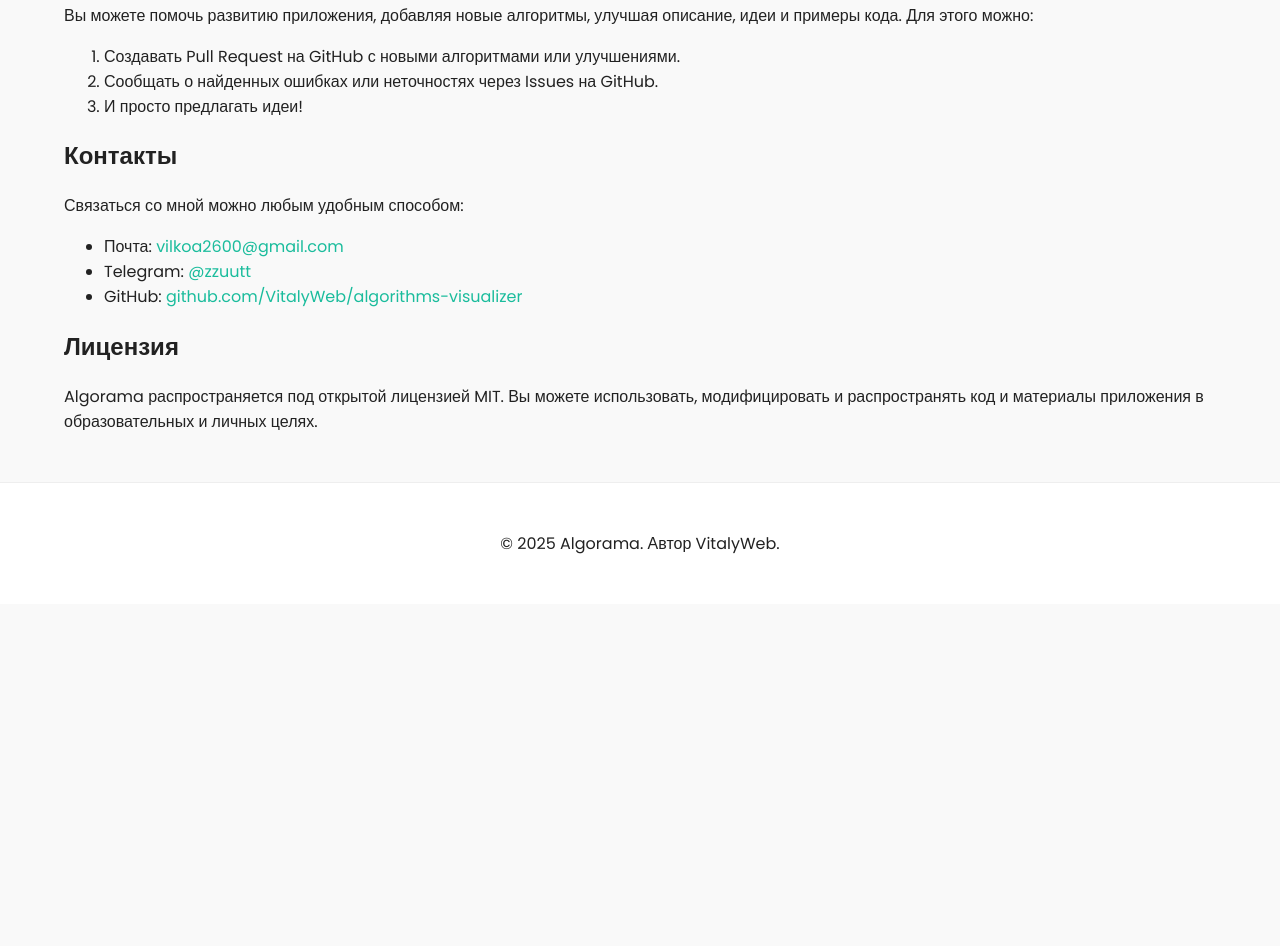
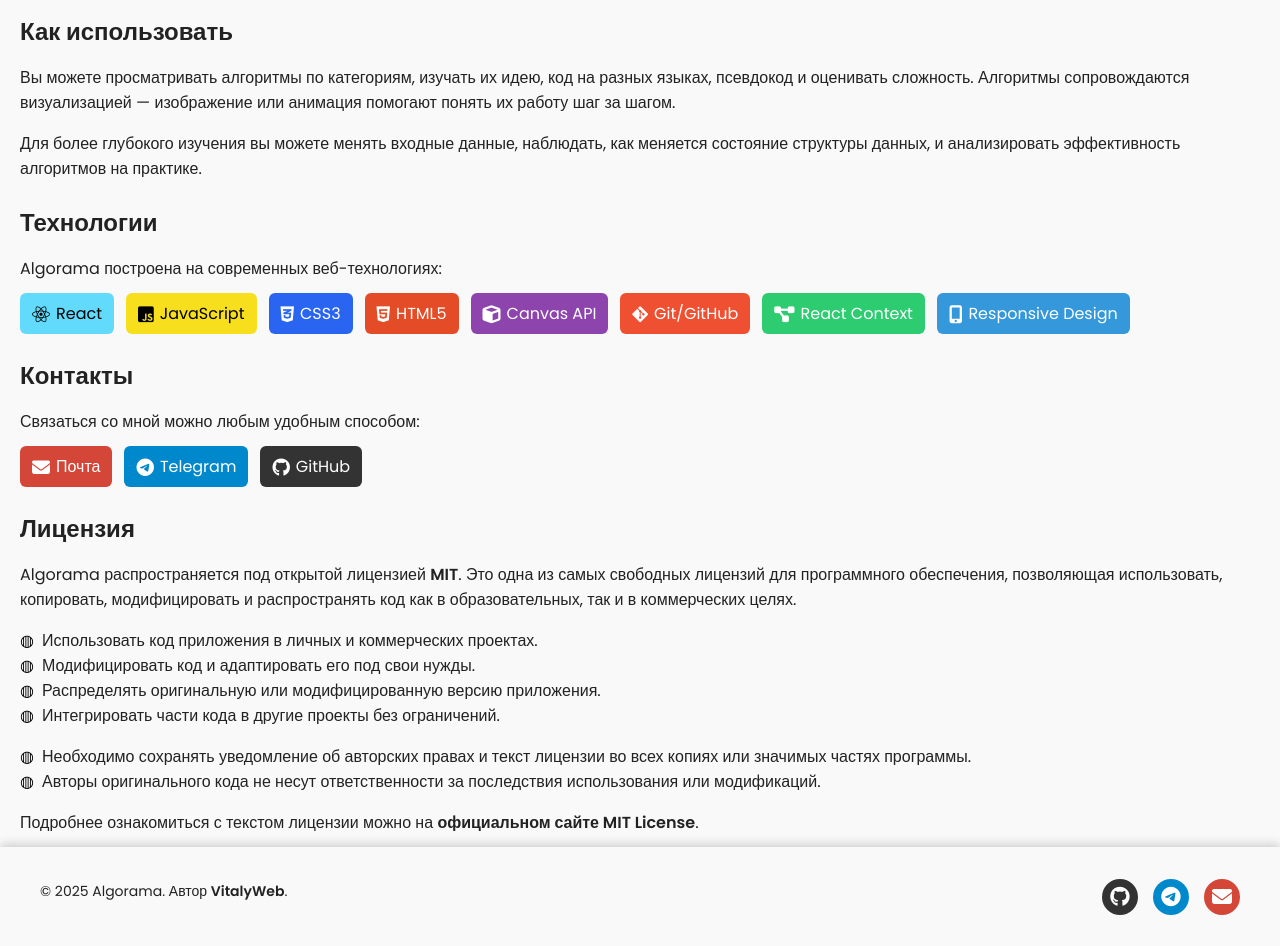
Before and after one commit to VitalyWeb/algorithms-visualizer, a React (Create React App) app: page /about in a window 1280 px wide. Shown: the part 520-1466 px from the top of the page. Before the commit the page ends 1124 px from the top, so only its background shows below. Built offline with nearby package versions, Linux system fonts and the light colour scheme.

Commit message:
оформлена страница 'О приложении'

```diff
--- a/src/components/Footer.jsx
+++ b/src/components/Footer.jsx
@@ -2,7 +2,20 @@
   return (
     <footer className="footer">
       <div className="footer__container">
-        <p>© {new Date().getFullYear()} Algorama. Автор VitalyWeb.</p>
+        <div className="footer__left">
+          <p>© {new Date().getFullYear()} Algorama. Автор <strong>VitalyWeb</strong>.</p>
+        </div>
+        <div className="footer__right">
+          <a href="https://github.com/VitalyWeb/algorithms-visualizer" target="_blank" rel="noopener noreferrer" className="footer__icon github">
+            <i className="fab fa-github"></i>
+          </a>
+          <a href="https://t.me/zzuutt" target="_blank" rel="noopener noreferrer" className="footer__icon telegram">
+            <i className="fab fa-telegram"></i>
+          </a>
+          <a href="mailto:vilkoa2600@gmail.com" className="footer__icon email">
+            <i className="fas fa-envelope"></i>
+          </a>
+        </div>
       </div>
     </footer>
   );
--- a/src/index.css
+++ b/src/index.css
@@ -8,3 +8,4 @@
 @import url(./styles/search.css);
 @import url(./styles/loader.css);
 @import url(./styles/animation-player.css);
+@import url(./styles/about.css);
--- a/src/pages/AboutPage.jsx
+++ b/src/pages/AboutPage.jsx
@@ -1,42 +1,93 @@
 export default function AboutPage() {
   return (
-    <main className="main">
-      <h1>О приложении</h1>
-      <p>
+    <main className="about">
+      <h1 className="about__title">О приложении</h1>
+      <p className="about__description">
         <strong>Algorama</strong> — это образовательное приложение для визуализации алгоритмов.
-        Оно предназначено для студентов, разработчиков и всех, кто хочет лучше понимать работу алгоритмов
-        через интерактивные примеры и анимации.
+        Оно предназначено для студентов, разработчиков и всех, кто хочет глубже понять работу алгоритмов
+        через интерактивные примеры, анимации и пошаговые демонстрации.
       </p>
 
-      <h2>Как использовать</h2>
-      <p>
+      <h2 className="about__subtitle">Возможности приложения</h2>
+      <ul className="about__list">
+        <li className="about__list-item">Просмотр алгоритмов по категориям: сортировки, поиски, графы и деревья.</li>
+        <li className="about__list-item">Пошаговая визуализация алгоритмов с анимацией на canvas.</li>
+        <li className="about__list-item">Отображение кода реализации алгоритма на трех языках (JavaScript, Python, C++), сложности алгоритма и краткого описания его работы.</li>
+        <li className="about__list-item">Интерактивное взаимодействие: можно запускать, останавливать и перематывать анимацию.</li>
+        <li className="about__list-item">Поддержка генерации случайных данных для тестирования алгоритмов.</li>
+        <li className="about__list-item">Сравнение нескольких алгоритмов по скорости и количеству операций.</li>
+      </ul>
+
+      <h2 className="about__subtitle">Как использовать</h2>
+      <p className="about__description">
         Вы можете просматривать алгоритмы по категориям, изучать их идею, код на разных языках, псевдокод и
-        оценивать сложность. Алгоритмы сопровождаются визуализацией — изображение или GIF-анимацией, что помогает понять их работу шаг за шагом.
+        оценивать сложность. Алгоритмы сопровождаются визуализацией — изображение или анимация помогают понять их работу шаг за шагом.
+      </p>
+      <p className="about__description">
+        Для более глубокого изучения вы можете менять входные данные, наблюдать, как меняется состояние структуры данных,
+        и анализировать эффективность алгоритмов на практике.
       </p>
 
-      <h2>Как можно помочь</h2>
-      <p>
-        Вы можете помочь развитию приложения, добавляя новые алгоритмы, улучшая описание, идеи и примеры кода.
-        Для этого можно:
+      <h2 className="about__subtitle">Технологии</h2>
+      <p className="about__description">Algorama построена на современных веб-технологиях:</p>
+      <div className="tech">
+        <a href="https://reactjs.org/" target="_blank" rel="noopener noreferrer" className="tech__button tech__button--react">
+          <i className="fab fa-react tech__icon"></i> React
+        </a>
+        <a href="https://developer.mozilla.org/en-US/docs/Web/JavaScript" target="_blank" rel="noopener noreferrer" className="tech__button tech__button--js">
+          <i className="fab fa-js-square tech__icon"></i> JavaScript
+        </a>
+        <a href="https://developer.mozilla.org/en-US/docs/Web/CSS" target="_blank" rel="noopener noreferrer" className="tech__button tech__button--css">
+          <i className="fab fa-css3-alt tech__icon"></i> CSS3
+        </a>
+        <a href="https://developer.mozilla.org/en-US/docs/Web/HTML" target="_blank" rel="noopener noreferrer" className="tech__button tech__button--html">
+          <i className="fab fa-html5 tech__icon"></i> HTML5
+        </a>
+        <a href="https://developer.mozilla.org/en-US/docs/Web/API/Canvas_API" target="_blank" rel="noopener noreferrer" className="tech__button tech__button--canvas">
+          <i className="fas fa-cube tech__icon"></i> Canvas API
+        </a>
+        <a href="https://git-scm.com/" target="_blank" rel="noopener noreferrer" className="tech__button tech__button--git">
+          <i className="fab fa-git-alt tech__icon"></i> Git/GitHub
+        </a>
+        <a href="https://reactjs.org/docs/context.html" target="_blank" rel="noopener noreferrer" className="tech__button tech__button--context">
+          <i className="fas fa-project-diagram tech__icon"></i> React Context
+        </a>
+        <a href="https://developer.mozilla.org/en-US/docs/Learn/CSS/CSS_layout/Responsive_Design" target="_blank" rel="noopener noreferrer" className="tech__button tech__button--responsive">
+          <i className="fas fa-mobile-alt tech__icon"></i> Responsive Design
+        </a>
+      </div>
+
+      <h2 className="about__subtitle">Контакты</h2>
+      <p className="about__description">Связаться со мной можно любым удобным способом:</p>
+      <div className="contact">
+        <a href="mailto:vilkoa2600@gmail.com" className="contact__button contact__button--email">
+          <i className="fas fa-envelope contact__icon"></i> Почта
+        </a>
+        <a href="https://t.me/zzuutt" target="_blank" rel="noopener noreferrer" className="contact__button contact__button--telegram">
+          <i className="fab fa-telegram contact__icon"></i> Telegram
+        </a>
+        <a href="https://github.com/VitalyWeb/algorithms-visualizer" target="_blank" rel="noopener noreferrer" className="contact__button contact__button--github">
+          <i className="fab fa-github contact__icon"></i> GitHub
+        </a>
+      </div>
+
+      <h2 className="about__subtitle">Лицензия</h2>
+      <p className="about__description">
+        Algorama распространяется под открытой лицензией <strong>MIT</strong>. Это одна из самых свободных лицензий для программного обеспечения,
+        позволяющая использовать, копировать, модифицировать и распространять код как в образовательных, так и в коммерческих целях.
       </p>
-      <ol>
-        <li>Создавать Pull Request на GitHub с новыми алгоритмами или улучшениями.</li>
-        <li>Сообщать о найденных ошибках или неточностях через Issues на GitHub.</li>
-        <li>И просто предлагать идеи!</li>
-      </ol>
-
-      <h2>Контакты</h2>
-      <p>Связаться со мной можно любым удобным способом:</p>
-      <ul>
-        <li>Почта: <a href="mailto:vilkoa2600@gmail.com">vilkoa2600@gmail.com</a></li>
-        <li>Telegram: <a href="https://t.me/zzuutt" target="_blank" rel="noopener noreferrer">@zzuutt</a></li>
-        <li>GitHub: <a href="https://github.com/VitalyWeb/algorithms-visualizer" target="_blank" rel="noopener noreferrer">github.com/VitalyWeb/algorithms-visualizer</a></li>
+      <ul className="about__list">
+        <li className="about__list-item">Использовать код приложения в личных и коммерческих проектах.</li>
+        <li className="about__list-item">Модифицировать код и адаптировать его под свои нужды.</li>
+        <li className="about__list-item">Распределять оригинальную или модифицированную версию приложения.</li>
+        <li className="about__list-item">Интегрировать части кода в другие проекты без ограничений.</li>
       </ul>
-
-      <h2>Лицензия</h2>
-      <p>
-        Algorama распространяется под открытой лицензией MIT. Вы можете использовать, модифицировать и распространять
-        код и материалы приложения в образовательных и личных целях.
+      <ul className="about__list">
+        <li className="about__list-item">Необходимо сохранять уведомление об авторских правах и текст лицензии во всех копиях или значимых частях программы.</li>
+        <li className="about__list-item">Авторы оригинального кода не несут ответственности за последствия использования или модификаций.</li>
+      </ul>
+      <p className="about__description">
+        Подробнее ознакомиться с текстом лицензии можно на <a href="https://opensource.org/licenses/MIT" target="_blank" rel="noopener noreferrer"><strong>официальном сайте MIT License</strong></a>.
       </p>
     </main>
   );
--- /dev/null
+++ b/src/styles/about.css
@@ -0,0 +1,118 @@
+.about {
+    padding: 0 20px;
+}
+
+.about__title {
+    margin-bottom: 16px;
+}
+
+.about__subtitle {
+    margin-top: 24px;
+    margin-bottom: 12px;
+}
+
+.about__description {
+    margin-bottom: 12px;
+}
+
+.about__list {
+    list-style: none;
+    padding: 0;
+    margin-bottom: 12px;
+}
+
+.about__list-item::before {
+    content: '◍';
+    display: inline-block;
+    margin-right: 8px;
+    color: black;
+}
+
+.contact,
+.tech {
+    display: flex;
+    flex-wrap: wrap;
+    gap: 12px;
+    margin-top: 10px;
+}
+
+.contact__button,
+.tech__button {
+    display: flex;
+    align-items: center;
+    gap: 6px;
+    padding: 8px 12px;
+    border-radius: 6px;
+    text-decoration: none;
+    color: #fff;
+    transition: transform 0.2s, box-shadow 0.2s;
+}
+
+.contact__icon,
+.tech__icon {
+    font-size: 18px;
+}
+
+.contact__button:hover,
+.tech__button:hover {
+    transform: translateY(-2px);
+    box-shadow: 0 4px 10px rgba(0, 0, 0, 0.2);
+}
+
+.contact__button--email {
+    background-color: #D44638;
+}
+
+.contact__button--email:hover {
+    background-color: #C23321;
+}
+
+.contact__button--telegram {
+    background-color: #0088cc;
+}
+
+.contact__button--telegram:hover {
+    background-color: #006699;
+}
+
+.contact__button--github {
+    background-color: #333;
+}
+
+.contact__button--github:hover {
+    background-color: #555;
+}
+
+.tech__button--react {
+    background-color: #61dafb;
+    color: #000;
+}
+
+.tech__button--js {
+    background-color: #f7df1e;
+    color: #000;
+}
+
+.tech__button--css {
+    background-color: #2965f1;
+}
+
+.tech__button--html {
+    background-color: #e34c26;
+}
+
+.tech__button--canvas {
+    background-color: #8e44ad;
+}
+
+.tech__button--git {
+    background-color: #f05032;
+}
+
+.tech__button--context {
+    background-color: #2ecc71;
+}
+
+.tech__button--responsive {
+    background-color: #3498db;
+}
--- a/src/styles/footer.css
+++ b/src/styles/footer.css
@@ -1,6 +1,58 @@
 .footer {
-  background-color: #fff;
-  padding: 2rem;
-  text-align: center;
-  border-top: 1px solid #eee;
+  padding: 20px 0;
+  font-size: 14px;
+  box-shadow: 0 -2px 10px rgba(0, 0, 0, 0.2);
 }
+
+.footer__container {
+  display: flex;
+  flex-wrap: wrap;
+  justify-content: space-between;
+  align-items: center;
+  max-width: 1200px;
+  margin: 0 auto;
+  padding: 0 20px;
+}
+
+.footer__left {
+  margin-bottom: 10px;
+}
+
+.footer__right {
+  display: flex;
+  gap: 15px;
+}
+
+.footer__icon {
+  color: #fff;
+  font-size: 20px;
+  display: flex;
+  align-items: center;
+  justify-content: center;
+  width: 36px;
+  height: 36px;
+  border-radius: 50%;
+  background-color: rgba(255, 255, 255, 0.1);
+  transition: all 0.3s ease;
+  text-decoration: none;
+}
+
+.footer__icon:hover {
+  transform: translateY(-3px) scale(1.1);
+  box-shadow: 0 4px 12px rgba(0, 0, 0, 0.3);
+}
+
+.footer__icon.github {
+  background-color: #333;
+  color: #fff;
+}
+
+.footer__icon.telegram {
+  background-color: #0088cc;
+  color: #fff;
+}
+
+.footer__icon.email {
+  background-color: #D44638;
+  color: #fff;
+}
```
Also changed, not shown: src/styles/media.css (+14 -0 lines).
